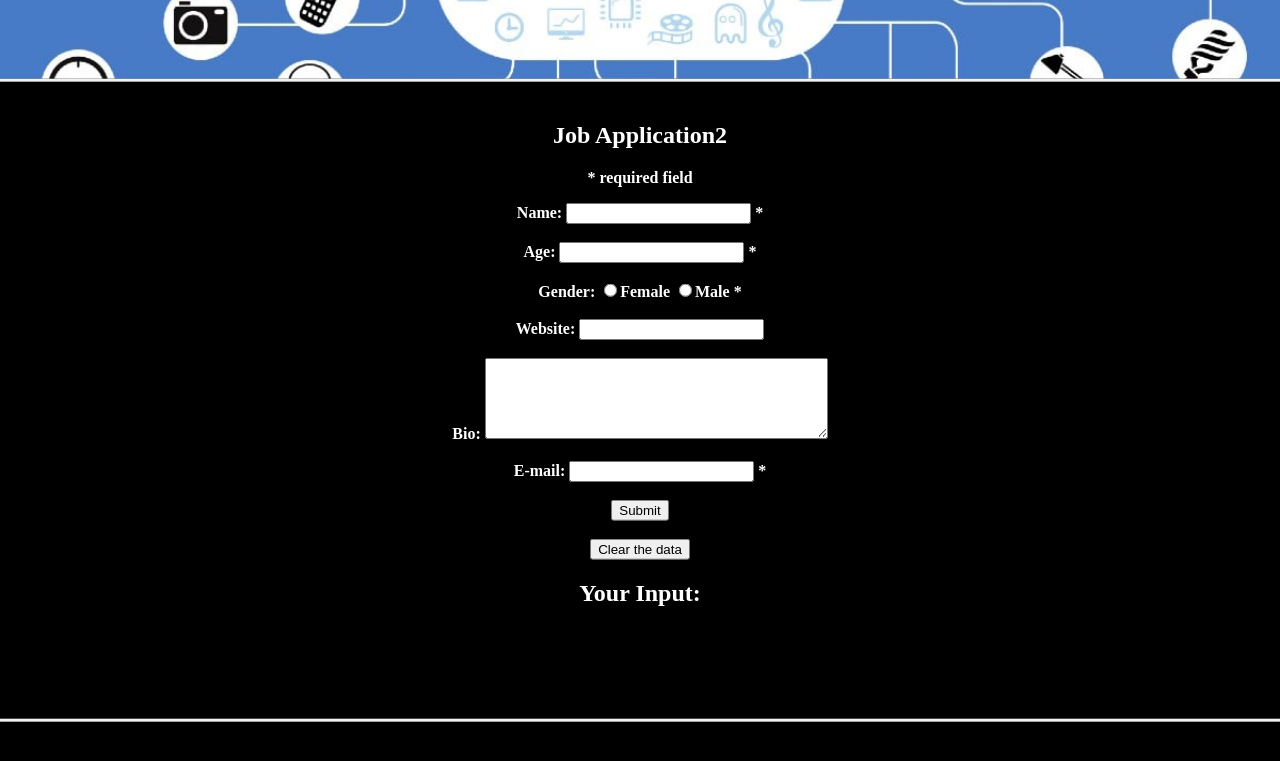
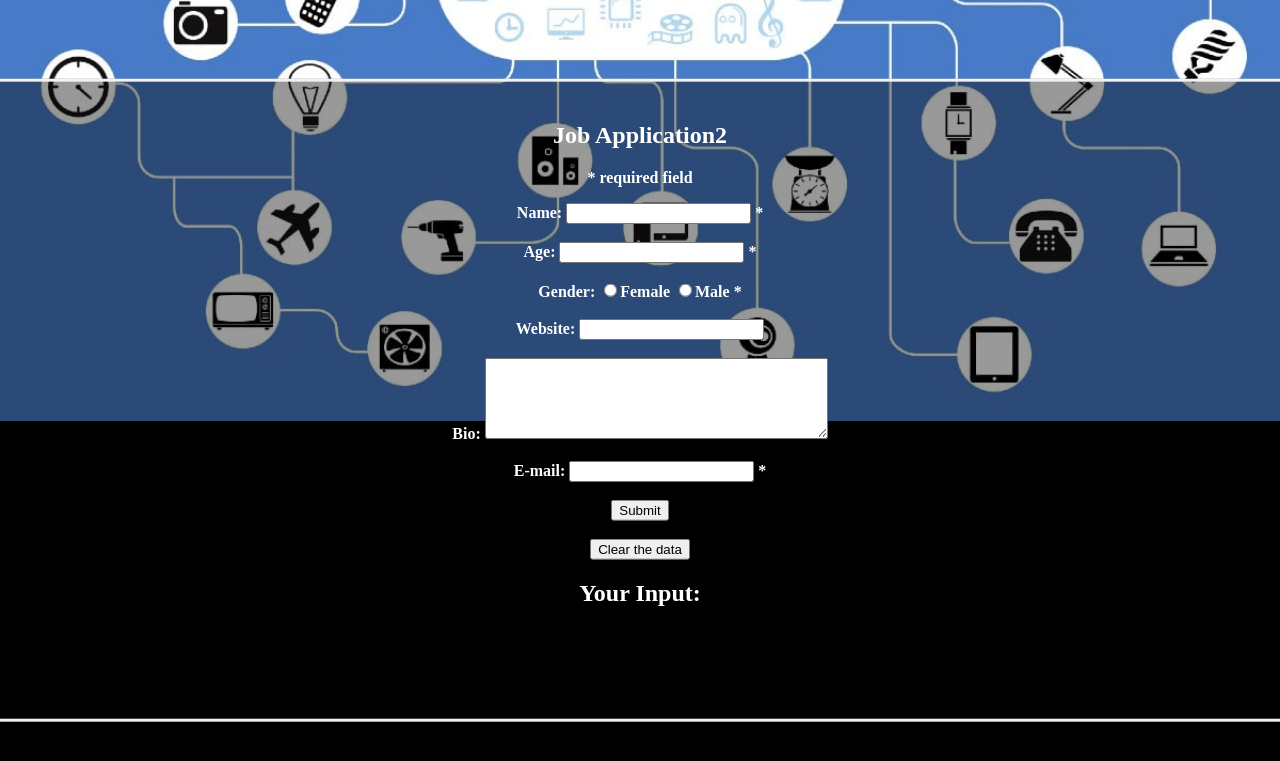
Before and after one commit to MarekBavolar/phpiot, a PHP site: page /form.php in a window 1280 px wide. Shown: the top 761 px of the page. Run offline with PHP 8.4, Linux system fonts and the light colour scheme; data that the repository does not hold is empty.

Commit message:
Update form.php

```diff
--- a/form.php
+++ b/form.php
@@ -11,8 +11,8 @@ body {
   height: 100%;
 }
 .rectangle {
-  background-color: rgb(0,0,0); /* Fallback color /
-  background-color: rgba(0,0,0, 0.4); / Black w/opacity/see-through */
+  background-color: rgb(0,0,0);
+  background-color: rgba(0,0,0, 0.4);
   color: white;
   font-weight: bold;
   border: 3px solid #f1f1f1;
```
